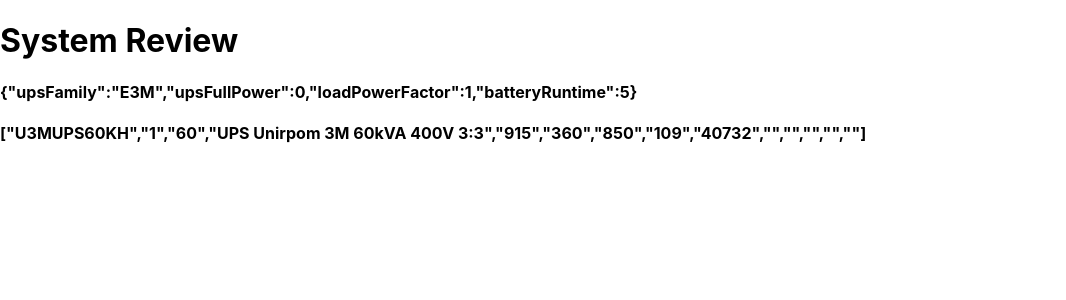
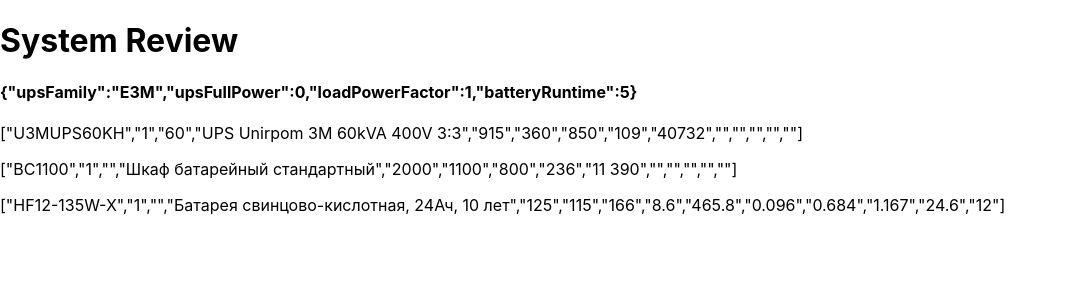
Before and after one commit to psvekb/portal-front-next, a Next.js app: page /systemReview in a window 1280 px wide. Shown: the top 300 px of the page, without its empty margins (0-1066 px from the left). Built offline with nearby package versions, Linux system fonts and the light colour scheme.

Commit message:
end up to ts

```diff
--- a/pages/systemReview.js
+++ b/pages/systemReview.js
@@ -2,18 +2,65 @@
 import { useRouter } from "next/router";
 import { useAppContext } from "../context/AppContext";
 import pnList from "../src/pnList.js";
-import {
-  getBatteryPowertable,
-  getBatteryVariantsTable,
-} from "../src/batteryCalc.js";
+import { getBatteryPowertable, getBatteryVariantsTable } from "../src/batteryCalc.js";
 import {
   INDEX_E3M_START,
   INDEX_E3M_MOD_START,
   INDEX_E3L_START,
+  RACK_1100_INDEX,
+  BATTERY_INFO_START_INDEX,
 } from "../src/consts";
 
 export default function SystemReview() {
   const [appState, setAppState] = useAppContext();
+
+  // console.log(batteryVariantsTable);
+  // console.log(selectUpsModel(appState));
+  // showBattery(appState);
+
+  return (
+    <div>
+      <h1>System Review</h1>
+      <h4>{JSON.stringify(appState)}</h4>
+      <p>{JSON.stringify(selectUpsModel(appState))}</p>
+      <p>{JSON.stringify(selectRack())}</p>
+      <p>{JSON.stringify(selectBattery(appState))}</p>
+    </div>
+  );
+}
+
+function getPnListArray() {
+  const pnListArrayStrings = pnList.split(`\n`);
+  const pnListArray = pnListArrayStrings.map((string) => string.split(";"));
+
+  return pnListArray;
+}
+
+function selectUpsModel(appState) {
+  const power = appState.upsFullPower;
+  const upsModel = [];
+  const E3Mpower = [60, 80, 100, 120, 160, 200];
+  const E3Lpower = [250, 300, 400, 500, 600];
+  let upsModelIndex = 0;
+  if (appState.upsFamily === "E3M") {
+    upsModelIndex = E3Mpower.findIndex((element) => power <= element) + INDEX_E3M_START;
+    console.log("upsModelIndex = ", upsModelIndex);
+  } else if (appState.upsFamily === "E3L") {
+    upsModelIndex = E3Lpower.findIndex((element) => power <= element) + INDEX_E3L_START;
+    console.log("upsModelIndex = ", upsModelIndex);
+  }
+  const pnListArray = getPnListArray();
+
+  return pnListArray[upsModelIndex];
+}
+
+function selectRack(appState) {
+  const pnListArray = getPnListArray();
+
+  return pnListArray[RACK_1100_INDEX];
+}
+
+function selectBattery(appState) {
   const batteryPowerTable = getBatteryPowertable(pnList);
   const powerFromBattery = appState.upsFullPower * appState.loadPowerFactor; //*
   // (appState.actualLoadPercentage / 100);
@@ -23,36 +70,9 @@
     powerFromBattery,
     appState.batteryRuntime
   );
-  // console.log(batteryVariantsTable);
-  // console.log(selectUpsModel(appState));
-  // showBattery(appState);
 
-  return (
-    <div>
-      <h1>System Review</h1>
-      <h4>{JSON.stringify(appState)}</h4>
-      <h4>{JSON.stringify(selectUpsModel(appState))}</h4>
-    </div>
-  );
+  console.log(batteryVariantsTable);
+  const pnListArray = getPnListArray();
+
+  return pnListArray[batteryVariantsTable[0][0] + BATTERY_INFO_START_INDEX];
 }
-
-function selectUpsModel(appState) {
-  const pnListArrayStrings = pnList.split(`\n`);
-  const pnListArray = pnListArrayStrings.map((string) => string.split(";"));
-  const power = appState.upsFullPower;
-  const upsModel = [];
-  const E3Mpower = [60, 80, 100, 120, 160, 200];
-  const E3Lpower = [250, 300, 400, 500, 600];
-  let upsModelIndex = 0;
-  if (appState.upsFamily === "E3M") {
-    upsModelIndex =
-      E3Mpower.findIndex((element) => power <= element) + INDEX_E3M_START;
-    console.log("upsModelIndex = ", upsModelIndex);
-  } else if (appState.upsFamily === "E3L") {
-    upsModelIndex =
-      E3Lpower.findIndex((element) => power <= element) + INDEX_E3L_START;
-    console.log("upsModelIndex = ", upsModelIndex);
-  }
-
-  return pnListArray[upsModelIndex];
-}
--- a/src/consts.js
+++ b/src/consts.js
@@ -5,7 +5,7 @@
 export const INDEX_E3L_START = 9;
 export const BATTERY_INFO_START_INDEX = 41;
 export const BATTERY_TYPES_QANTITY = 21;
-export const BATTERY_INFO_END_INDEX =
-  BATTERY_INFO_START_INDEX + BATTERY_TYPES_QANTITY;
+export const BATTERY_INFO_END_INDEX = BATTERY_INFO_START_INDEX + BATTERY_TYPES_QANTITY;
 export const BATTERY_POWER_START_INDEX = 8;
 export const BATTERY_POWER_END_INDEX = BATTERY_POWER_START_INDEX + 6;
+export const RACK_1100_INDEX = 18;
```
